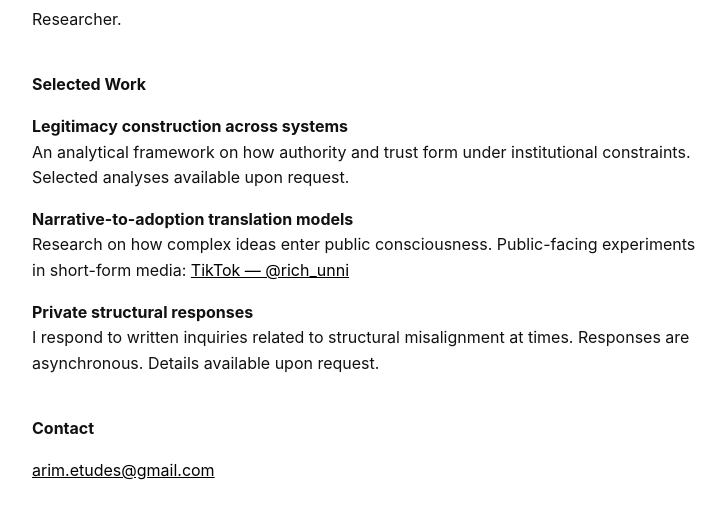
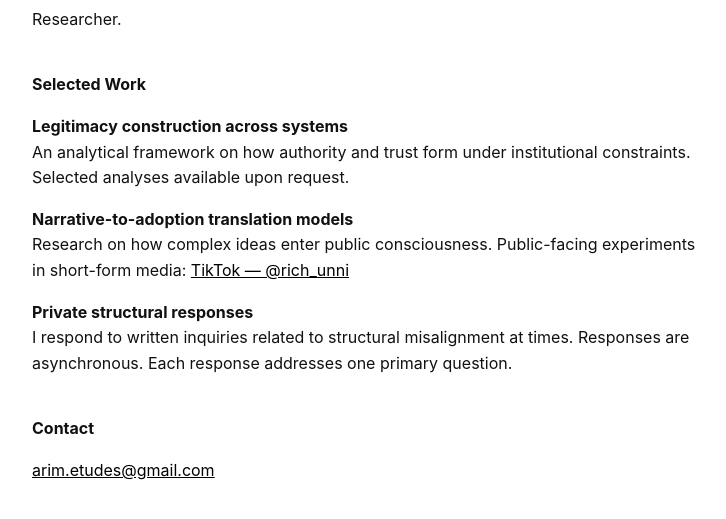
Before and after one commit to ArimJeon/arimjeon, a plain HTML site: page index.html in a window 1280 px wide. Shown: the part 133-652 px from the top of the page, without its empty margins (268-994 px from the left). Drawn offline with Linux system fonts and the light colour scheme.

Commit message:
minor text edit

```diff
--- a/index.html
+++ b/index.html
@@ -44,7 +44,7 @@ Public-facing experiments in short-form media:
 <p>
 <strong>Private structural responses</strong><br>
 I respond to written inquiries related to structural misalignment at times. Responses are asynchronous.
-Details available upon request.<br>
+Each response addresses one primary question.<br>
 </p>
 
 <h2>Contact</h2>
```
